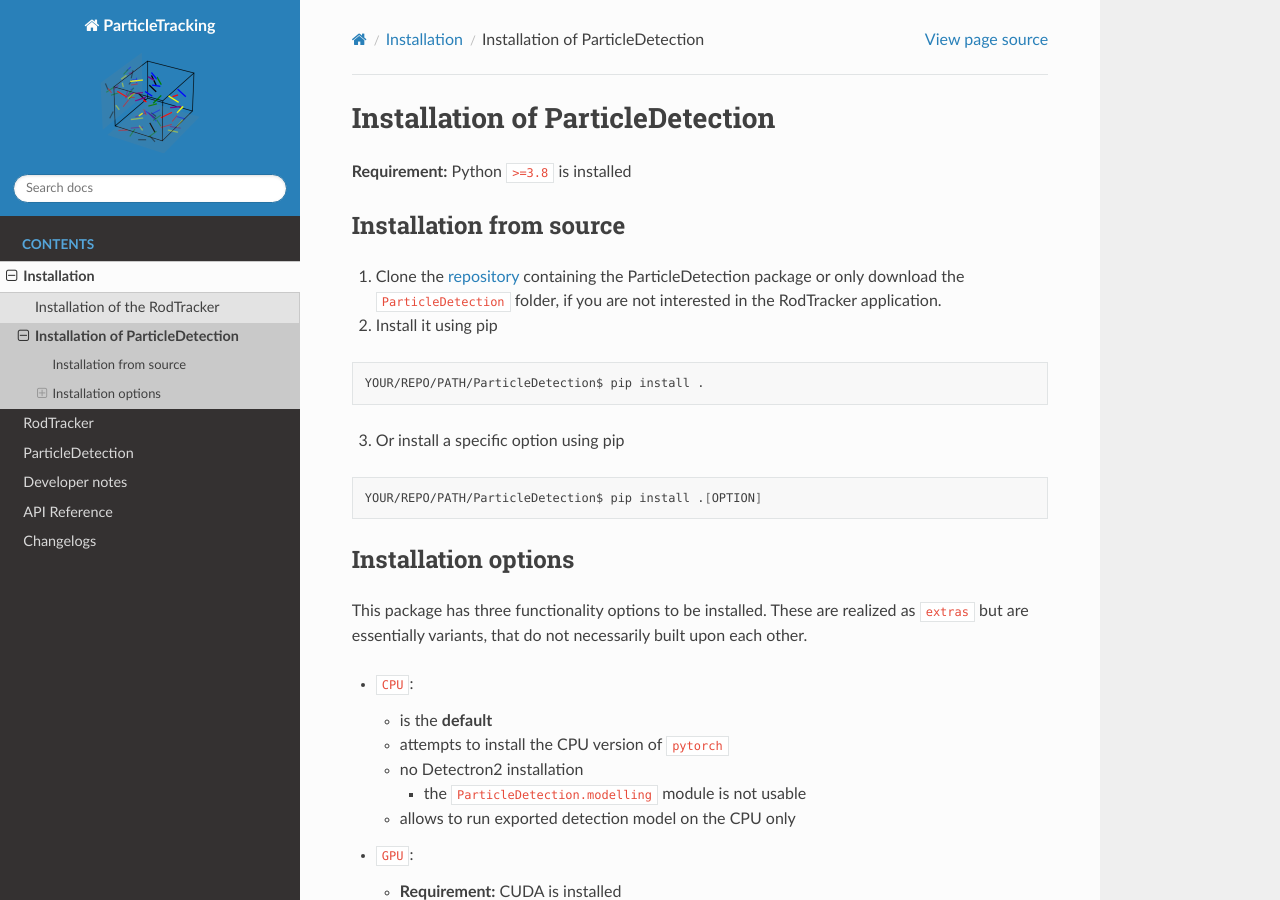
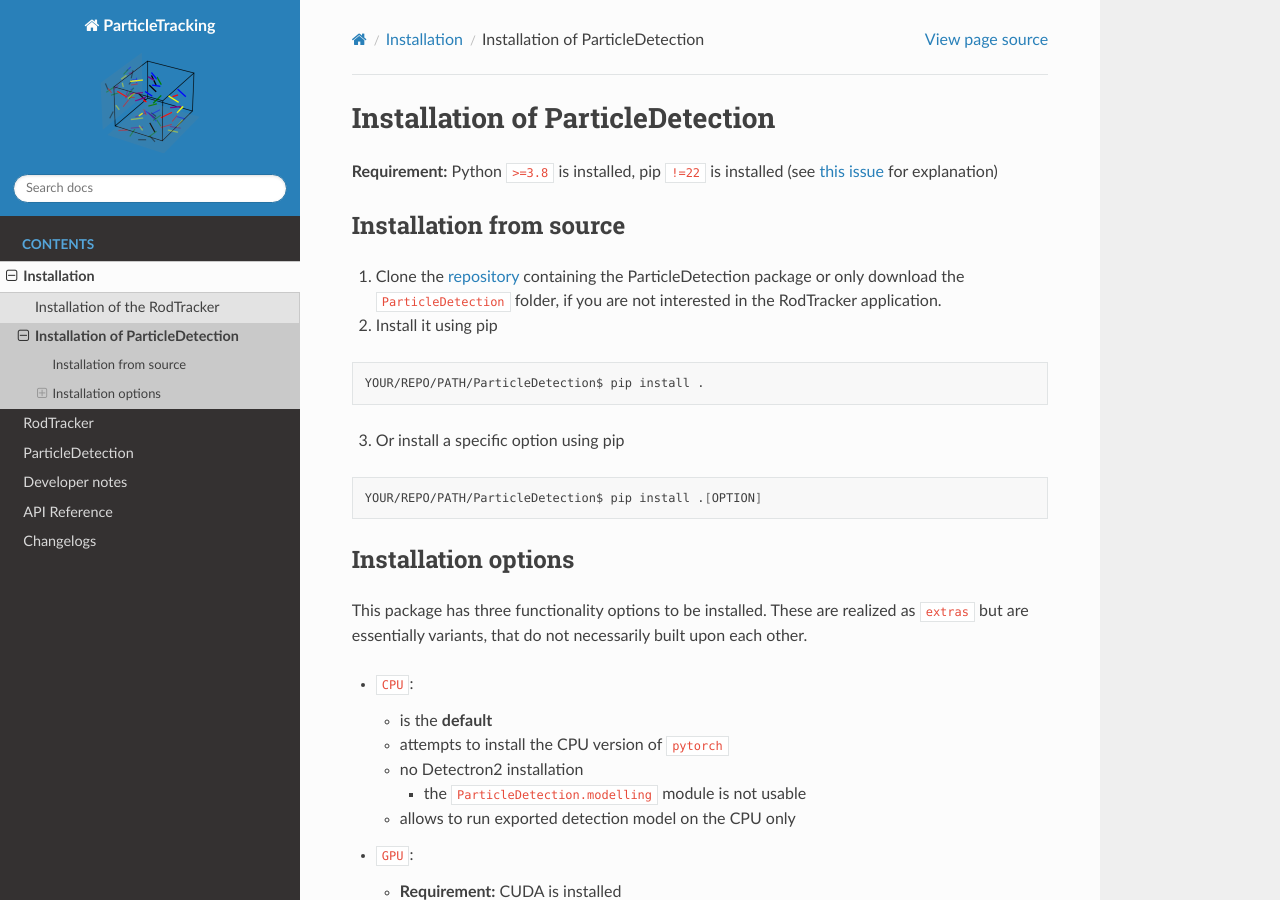
Before and after one commit to ANP-Granular/ParticleTracking, a Sphinx documentation site: the page built from docs/source/installation/particledetection.md, in a window 1280 px wide and 900 px high. Built offline with Sphinx 7.4.7 and the Read the Docs theme 2.0.0, drawn with Linux system fonts in a browser that asks for light colours.

```diff
--- a/docs/source/installation/particledetection.md
+++ b/docs/source/installation/particledetection.md
@@ -1,5 +1,5 @@
 # Installation of ParticleDetection
-**Requirement:** Python `>=3.8` is installed
+**Requirement:** Python `>=3.8` is installed, pip `!=22` is installed (see [this issue](https://github.com/pypa/pip/issues/10851) for explanation)
 ## Installation from source
 1. Clone the [repository](https://github.com/ANP-Granular/Track_Gui) containing the ParticleDetection package or only download the `ParticleDetection` folder, if you are not interested in the RodTracker application.
 2. Install it using pip
```
Also changed, not shown: docs/source/installation/rodtracker.md (+1 -1 lines), 1 other file.
